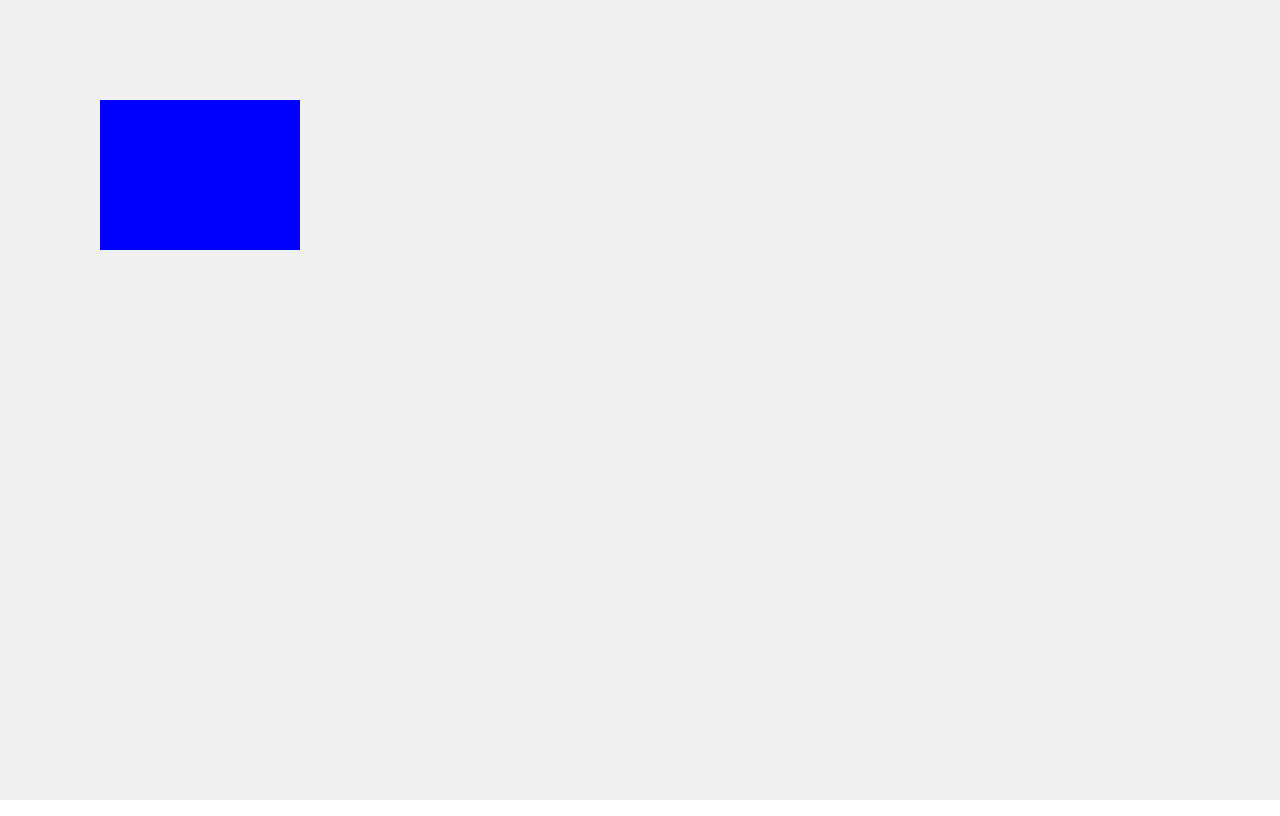
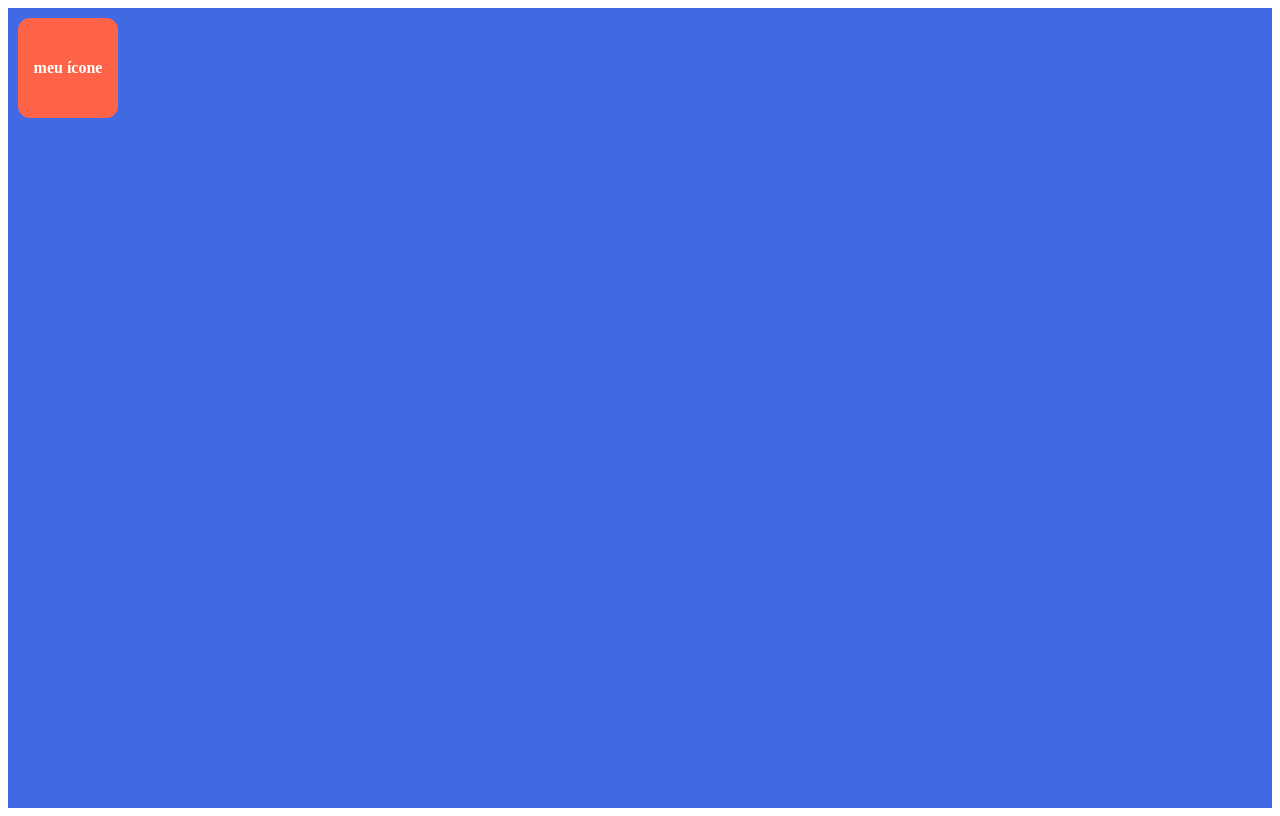
Before and after one commit to maiconfunke/brooklyn-x-portfolio, an Angular app: page / in a window 1280 px wide. Built offline with nearby package versions, Linux system fonts and the light colour scheme.

Commit message:
feat(app.component): initial effect desktop

```diff
--- a/package.json
+++ b/package.json
@@ -19,6 +19,8 @@
     "@angular/platform-browser": "^19.2.0",
     "@angular/platform-browser-dynamic": "^19.2.0",
     "@angular/router": "^19.2.0",
+    "dragula": "^3.7.3",
+    "ngx-dragula": "^0.0.1",
     "rxjs": "~7.8.0",
     "tslib": "^2.3.0",
     "zone.js": "~0.15.0"
@@ -27,6 +29,7 @@
     "@angular-devkit/build-angular": "^19.2.5",
     "@angular/cli": "^19.2.4",
     "@angular/compiler-cli": "^19.2.0",
+    "@types/dragula": "^3.7.5",
     "@types/jasmine": "~5.1.0",
     "jasmine-core": "~5.6.0",
     "karma": "~6.4.0",
--- a/projects/host-app/src/app/app.component.html
+++ b/projects/host-app/src/app/app.component.html
@@ -1,4 +1,10 @@
-<canvas #canvasElement>
-
-</canvas>
+<div class="desktop" #container>
+    <div
+      class="icon"
+      cdkDrag
+      (cdkDragMoved)="onDragMoved($event)"
+      [cdkDragFreeDragPosition]="dragPosition">
+      meu ícone
+    </div>
+  </div>
 <router-outlet />
--- a/projects/host-app/src/app/app.component.scss
+++ b/projects/host-app/src/app/app.component.scss
@@ -1,10 +1,22 @@
-canvas {
-    display: block;
-    position: fixed;
-    top: 0;
-    left: 0;
-    background-color: #f0f0f0;
-    cursor: grab;
-    width: 100%;
-    height: 100%;
-  }
+.desktop {
+  position: relative;
+  width: 100%;
+  height: 100vh;
+  background-color: royalblue;
+  overflow: hidden;
+}
+
+.icon {
+  width: 100px;
+  height: 100px;
+  background-color: tomato;
+  border-radius: 12px;
+  color: white;
+  font-weight: bold;
+  position: absolute;
+  display: flex;
+  justify-content: center;
+  align-items: center;
+  cursor: grab;
+  user-select: none;
+}
--- a/projects/host-app/src/app/app.component.ts
+++ b/projects/host-app/src/app/app.component.ts
@@ -1,83 +1,73 @@
 import { Component, ElementRef, ViewChild } from '@angular/core';
 import { RouterOutlet } from '@angular/router';
+import { CdkDragMove, DragDropModule } from '@angular/cdk/drag-drop';
 
 @Component({
   selector: 'app-root',
-  imports: [RouterOutlet],
+  standalone: true,
+  imports: [RouterOutlet, DragDropModule],
   templateUrl: './app.component.html',
-  styleUrl: './app.component.scss'
+  styleUrl: './app.component.scss',
 })
 export class AppComponent {
+  @ViewChild('container') containerRef!: ElementRef;
+  dragPosition = { x: 10, y: 10 };
+  private animationFrameId: number | null = null;
+  private targetPosition = { x: 0, y: 0 };
 
-  @ViewChild('canvasElement') canvasRef!: ElementRef<HTMLCanvasElement>;
-  private ctx!: CanvasRenderingContext2D;
+  onDragMoved(event: CdkDragMove) {
+    const container = this.containerRef.nativeElement;
+    const icon = event.source.element.nativeElement;
 
-  // Posição e dimensões do retângulo
-  private rect = { x: 100, y: 100, width: 200, height: 150, color: 'blue' };
-  private dragging: boolean = false; // Flag para saber se estamos arrastando
-  private offsetX: number = 0; // Offset de X para o arrasto
-  private offsetY: number = 0; // Offset de Y para o arrasto
+    const containerRect = container.getBoundingClientRect();
+    const iconRect = icon.getBoundingClientRect();
 
-  ngAfterViewInit(): void {
-    const canvas = this.canvasRef.nativeElement;
-    this.ctx = canvas.getContext('2d')!;
-    canvas.width = window.innerWidth;
-    canvas.height = window.innerHeight;
+    const offsetX = iconRect.width / 2;
+    const offsetY = iconRect.height / 2;
 
-    this.drawRectangle(); // Desenha o retângulo na tela
+    const margin = 16;
 
-    // Adiciona os listeners de mouse para permitir o arrasto
-    canvas.addEventListener('mousedown', this.onMouseDown.bind(this));
-    canvas.addEventListener('mousemove', this.onMouseMove.bind(this));
-    canvas.addEventListener('mouseup', this.onMouseUp.bind(this));
+    let newX = event.pointerPosition.x - containerRect.left - offsetX;
+    let newY = event.pointerPosition.y - containerRect.top - offsetY;
+
+    if (newX < margin) newX = margin;
+    if (newX + iconRect.width + margin > containerRect.width) {
+      newX = containerRect.width - iconRect.width - margin;
+    }
+
+    if (newY < margin) newY = margin;
+    if (newY + iconRect.height + margin > containerRect.height) {
+      newY = containerRect.height - iconRect.height - margin;
+    }
+
+    this.targetPosition = { x: newX, y: newY };
+    this.smoothMove();
   }
 
-  // Função para desenhar o retângulo
-  private drawRectangle(): void {
-    this.ctx.fillStyle = this.rect.color;
-    this.ctx.fillRect(this.rect.x, this.rect.y, this.rect.width, this.rect.height);
-  }
+  smoothMove() {
+    if (this.animationFrameId) {
+      cancelAnimationFrame(this.animationFrameId);
+    }
 
-  // Detecta quando o mouse é pressionado
-  private onMouseDown(event: MouseEvent): void {
-    const mouseX = event.offsetX;
-    const mouseY = event.offsetY;
+    const animate = () => {
+      const dx = this.targetPosition.x - this.dragPosition.x;
+      const dy = this.targetPosition.y - this.dragPosition.y;
 
-    // Verifica se o mouse está dentro do retângulo
-    if (
-      mouseX >= this.rect.x &&
-      mouseX <= this.rect.x + this.rect.width &&
-      mouseY >= this.rect.y &&
-      mouseY <= this.rect.y + this.rect.height
-    ) {
-      this.dragging = true; // Inicia o arrasto
-      this.offsetX = mouseX - this.rect.x; // Calcula o deslocamento
-      this.offsetY = mouseY - this.rect.y; // Calcula o deslocamento
-    }
-  }
+      // velocidade (quanto menor, mais lento)
+      const easing = 0.1;
 
-  // Move o retângulo com o movimento do mouse
-  private onMouseMove(event: MouseEvent): void {
-    if (this.dragging) {
-      const mouseX = event.offsetX;
-      const mouseY = event.offsetY;
+      if (Math.abs(dx) > 0.5 || Math.abs(dy) > 0.5) {
+        this.dragPosition = {
+          x: this.dragPosition.x + dx * easing,
+          y: this.dragPosition.y + dy * easing,
+        };
 
-      // Atualiza a posição do retângulo com base no movimento do mouse
-      this.rect.x = mouseX - this.offsetX;
-      this.rect.y = mouseY - this.offsetY;
+        this.animationFrameId = requestAnimationFrame(animate);
+      } else {
+        this.dragPosition = { ...this.targetPosition };
+      }
+    };
 
-      this.clearCanvas(); // Limpa o canvas
-      this.drawRectangle(); // Redesenha o retângulo na nova posição
-    }
-  }
-
-  // Quando o mouse é solto, termina o arrasto
-  private onMouseUp(): void {
-    this.dragging = false; // Finaliza o arrasto
-  }
-
-  // Limpa o canvas antes de redesenhar
-  private clearCanvas(): void {
-    this.ctx.clearRect(0, 0, this.canvasRef.nativeElement.width, this.canvasRef.nativeElement.height);
+    animate();
   }
 }
--- a/projects/host-app/src/styles.scss
+++ b/projects/host-app/src/styles.scss
@@ -1 +1,4 @@
 /* You can add global styles to this file, and also import other style files */
+html, body {
+    overflow: hidden;
+}
```
Also changed, not shown: 1 other file (tests, documents, lock files or other folders).
